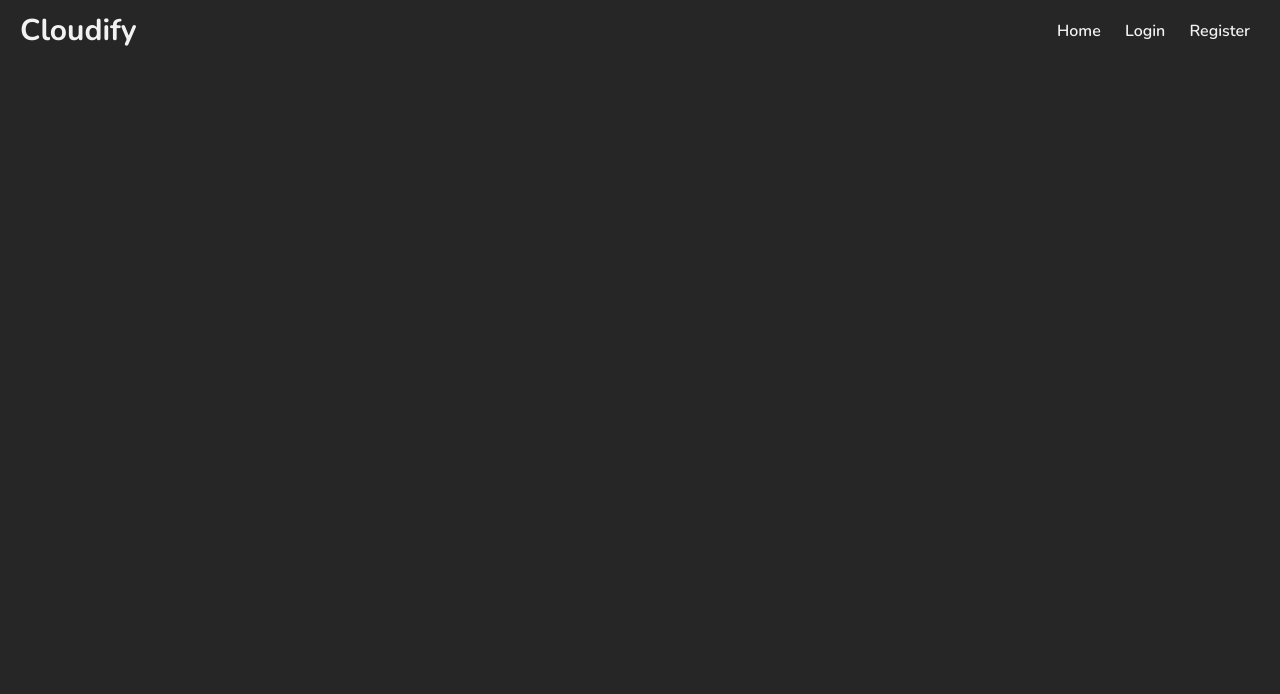
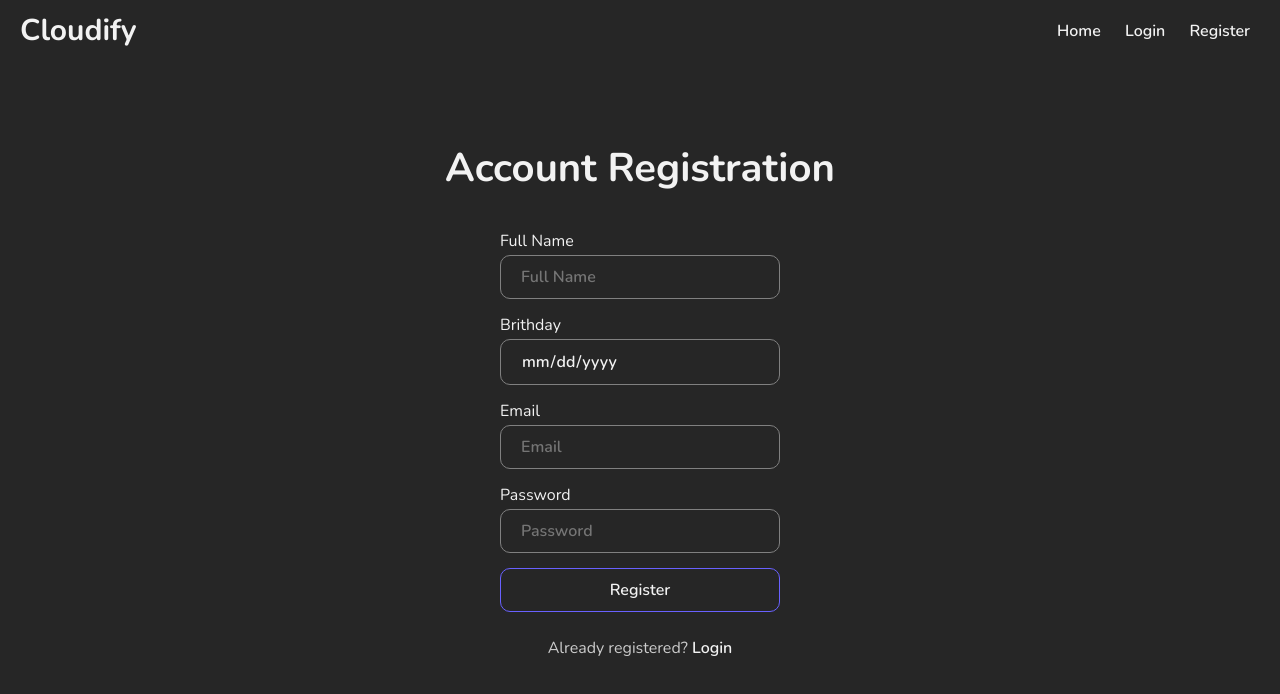
Before and after one commit to Eiliv17/CloudStorageWebApp, a plain HTML site: page views/register.html in a window 1280 px wide. Drawn offline with nearby package versions, Linux system fonts and the light colour scheme.

Commit message:
style: add registration html

```diff
--- a/views/register.html
+++ b/views/register.html
@@ -19,6 +19,33 @@
             </ul>
         </nav>
     </header>
+    <main class="main container">
+        <div class="form">
+            <h1 class="form-title text-center">Account Registration</h1>
+            <form action="/user/register" method="post" class="form-body">
+                <div class="form-field">
+                    <label for="fullname">Full Name</label>
+                    <input type="text" name="fullname" placeholder="Full Name" id="fullname">
+                </div>
+                <div class="form-field">
+                    <label for="birthday">Brithday</label>
+                    <input type="date" name="birthday" placeholder="Birthday" id="birthday">
+                </div>
+                <div class="form-field">
+                    <label for="email">Email</label>
+                    <input type="email" name="email" placeholder="Email" id="email">
+                </div>
+                <div class="form-field">
+                    <label for="password">Password</label>
+                    <input type="password" name="password" placeholder="Password" id="password">
+                </div>
+                <div class="form-field">
+                    <input type="submit" aria-label="Register" class="btn btn-outline-primary btn-extended" value="Register">
+                </div>
+            </form>
+            <p class="text-center form-other">Already registered? <a href="/accounts/login">Login</a></p>
+        </div>
+    </main>
 
 </body>
 </html>
```
